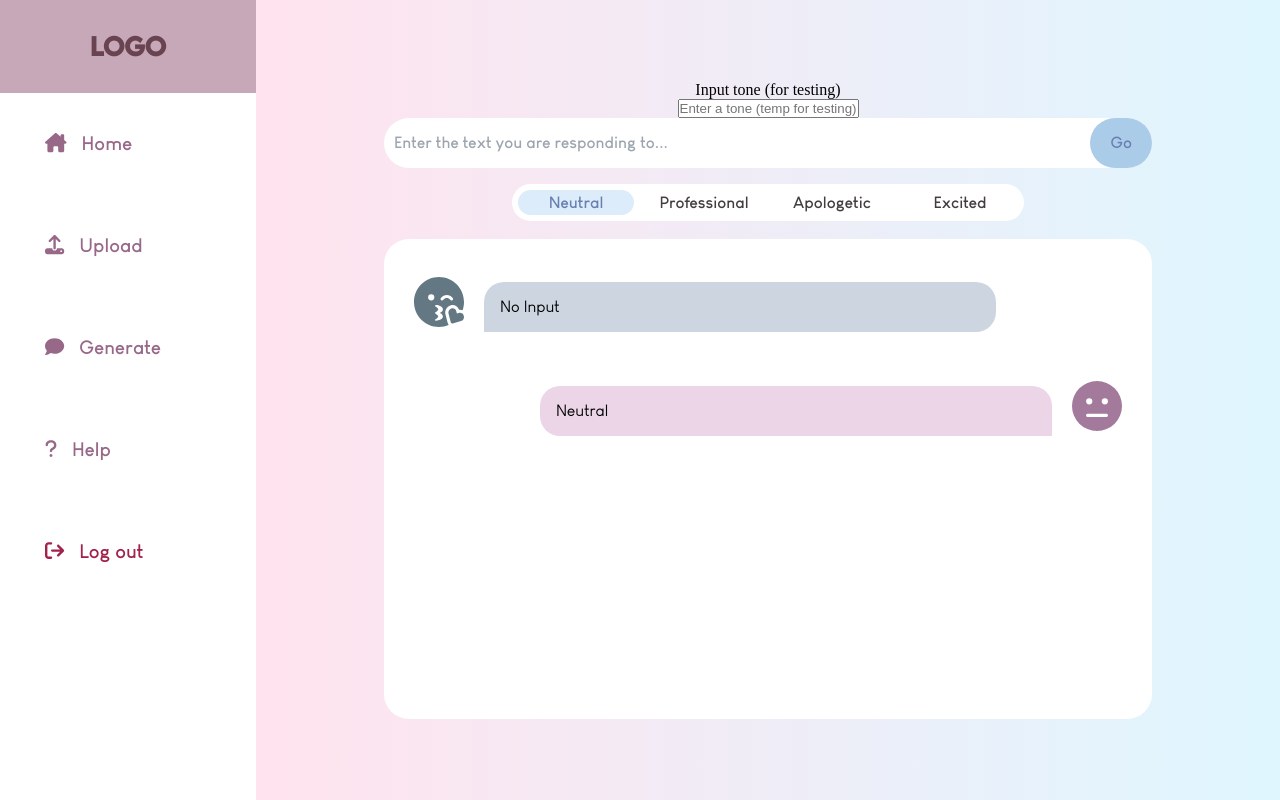
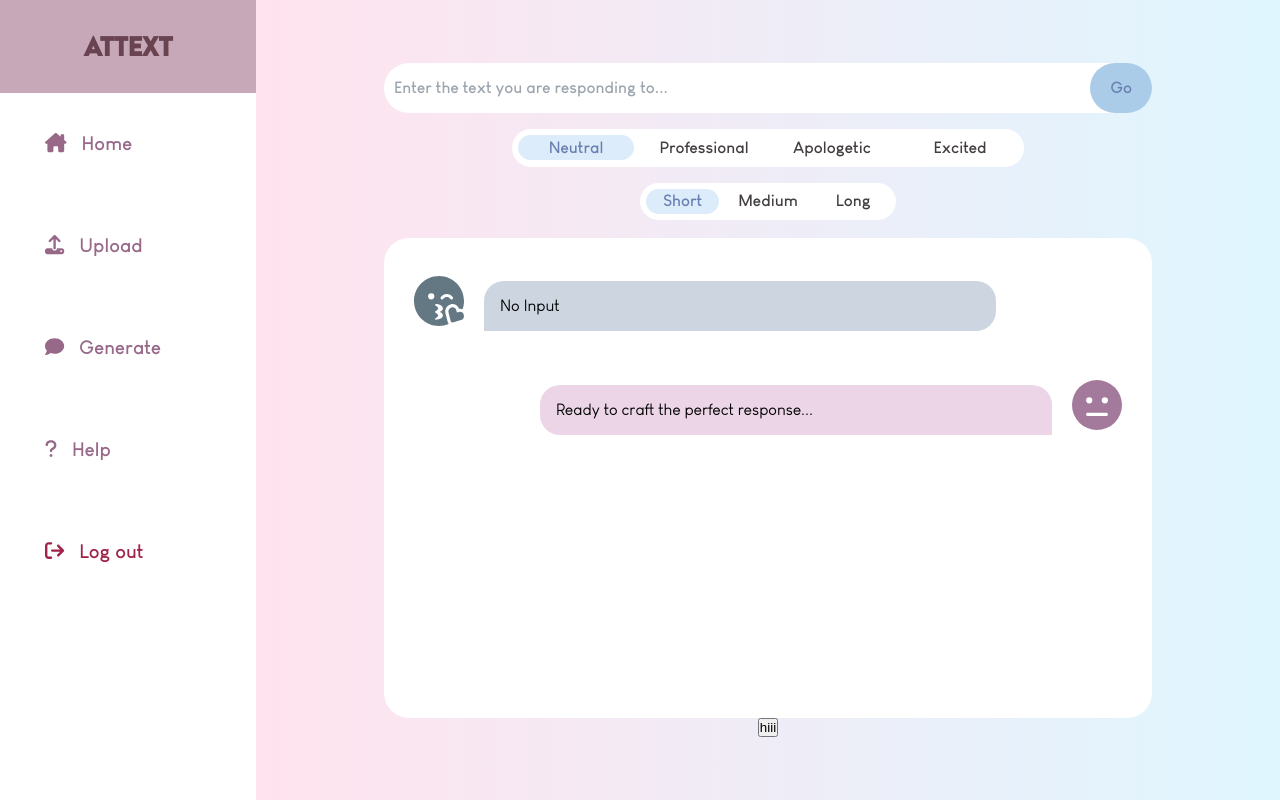
Before and after one commit to martindmhe/app, a React (Create React App) app in the folder website/: page /generate in a window 1280 px wide. Built offline with nearby package versions, Linux system fonts and the light colour scheme.

Commit message:
added length selector

```diff
--- a/website/public/index.html
+++ b/website/public/index.html
@@ -24,7 +24,7 @@
       work correctly both with client-side routing and a non-root public URL.
       Learn how to configure a non-root public URL by running `npm run build`.
     -->
-    <title>RizzGPT</title>
+    <title>Attext</title>
   </head>
   <body>
     <noscript>You need to enable JavaScript to run this app.</noscript>
--- a/website/src/components/Choices.css
+++ b/website/src/components/Choices.css
@@ -7,7 +7,7 @@
     flex-direction: row;
     justify-content: center;
     align-items: center;
-    width: 40vw;
+    /* width: 40vw; */
     background-color: var(--bg-color);
     border-radius: 34px;
     display: flex;
@@ -33,6 +33,7 @@
     appearance: none;
     cursor: pointer;
   }
+
 
   .btn {
     width: 100%;
--- a/website/src/components/Choices.js
+++ b/website/src/components/Choices.js
@@ -12,29 +12,31 @@ import {
 function Choices() {
 const [selectedOption, setSelectedOption] = useState("Neutral")
 const [inputText, setInputText] = useState("No Input")
-const [generatedMessage, setGeneratedMessage] = useState("Neutral")
-const [inputTone, setInputTone] = useState("")
+const [textLength, setLength] = useState("Short")
+const [generatedMessage, setGeneratedMessage] = useState("Ready to craft the perfect response... ")
 
 const onValueChange = e => {
     setSelectedOption(e.target.value)
+}
+
+const onLengthChange = e => {
+  setLength(e.target.value)
 }
 
 const getInput = e => {
     setInputText(e.target.value)
 }
 
-function createMessageInformation(prompt, tone) {
-
-  return { prompt, tone };
-}
+const copyToClipboard = async (text) => {
+  try {
+    await navigator.clipboard.writeText(text);
+  } catch (error) {
+    alert('Error copying to clipboard');
+  }
+};
 
 const generateMessage = (inputText) => {
-
-  const testTone = "Joyful";
-  // const messageInformation = createMessageInformation(inputText, testTone);
-  // const messageInformationString = messageInformation.toString();
-  // let temp = `How should I respond to ${inputText}`
-  fetch(`http://127.0.0.1:3000/test-openai?data=${encodeURIComponent(JSON.stringify({message: inputText, tone: inputTone}))}`)
+  fetch(`http://127.0.0.1:3000/test-openai?data=${encodeURIComponent(JSON.stringify({message: inputText, tone: selectedOption, length: textLength}))}`)
   .then(res => res.text())
   .then(data => setGeneratedMessage(data))
   .catch(error => console.log(error))
@@ -43,8 +45,6 @@ const generateMessage = (inputText) => {
   return (
     <>
     <div className="Choice_container">
-      <label htmlFor="tone">Input tone (for testing)</label>
-      <input id="tone" placeholder="Enter a tone (temp for testing)" type="text" onChange={(e) => setInputTone(e.target.value)}/>
 
     <div className="search">
         <input placeholder="Enter the text you are responding to..." type="text" onChange={getInput}></input>
@@ -53,32 +53,54 @@ const generateMessage = (inputText) => {
       </div>
 
 
-      <div className="wrapper">
+      <div className="wrapper" style={{width: "40vw"}}>
         <div className="option">
-          <input className="input" type="radio" name="btn" value="Neutral" onClick={onValueChange} defaultChecked></input>
+          <input className="input" type="radio" name="tone" value="Neutral" onClick={onValueChange} defaultChecked></input>
           <div className="btn">
             <span className="span">Neutral</span>
           </div>
         </div>
         <div className="option">
-          <input className="input" type="radio" name="btn" onClick={onValueChange} value="Professional"></input>
+          <input className="input" type="radio" name="tone" onClick={onValueChange} value="Professional"></input>
           <div className="btn">
             <span className="span">Professional</span>
           </div>
         </div>
         <div className="option">
-          <input className="input" type="radio" name="btn" onClick={onValueChange}value="Apologetic"></input>
+          <input className="input" type="radio" name="tone" onClick={onValueChange}value="Apologetic"></input>
           <div className="btn">
             <span className="span">Apologetic</span>
           </div>
         </div>
         <div className="option">
-          <input className="input" type="radio" name="btn" onClick={onValueChange} value="Excited"></input>
+          <input className="input" type="radio" name="tone" onClick={onValueChange} value="Excited"></input>
           <div className="btn">
             <span className="span">Excited</span>
           </div>
         </div>
       </div>
+
+      <div className="wrapper" style={{width: "20vw"}}>
+        <div className="option">
+          <input className="input" type="radio" name="length" value="short" onClick={onLengthChange} defaultChecked></input>
+          <div className="btn">
+            <span className="span">Short</span>
+          </div>
+        </div>
+        <div className="option">
+          <input className="input" type="radio" name="length" onClick={onLengthChange} value="medium"></input>
+          <div className="btn">
+            <span className="span">Medium</span>
+          </div>
+        </div>
+        <div className="option">
+          <input className="input" type="radio" name="length" onClick={onLengthChange}value="long"></input>
+          <div className="btn">
+            <span className="span">Long</span>
+          </div>
+        </div>
+      </div>
+
       <br></br>
       <div className ="output">
         <br></br>
@@ -101,7 +123,8 @@ const generateMessage = (inputText) => {
         </div>
 
       </div>
-
+      {/* //copy button will fix later */}
+      <button onClick={() => copyToClipboard(generatedMessage)}>hiii</button>
 
       </div>
     </>
--- a/website/src/components/Sidebar.js
+++ b/website/src/components/Sidebar.js
@@ -16,7 +16,7 @@ const Sidebar = () => {
   return (
     <div className="sidebar">
       <div className="sidebar-logo">
-        <h2>Logo</h2> {/* Replace with your logo */}
+        <h2>Attext</h2> {/* Replace with your logo */}
       </div>
       <ul className="sidebar-nav">
         <Link to="/" className="nav-links">
```
Also changed, not shown: 1 other file (tests, documents, lock files or other folders).
